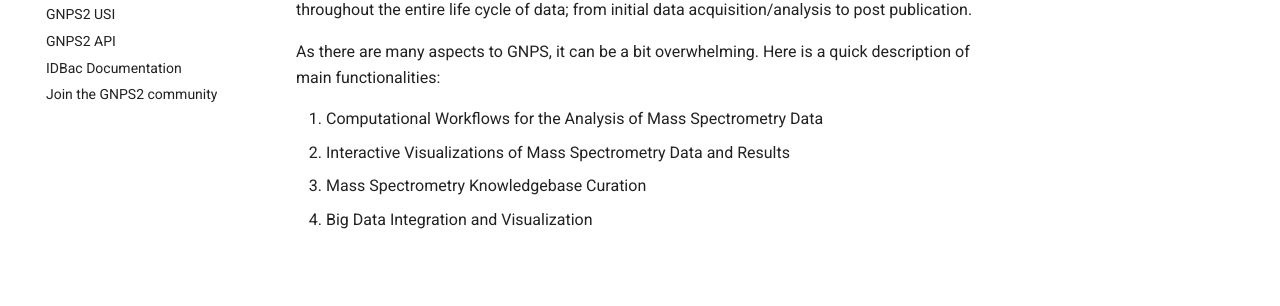
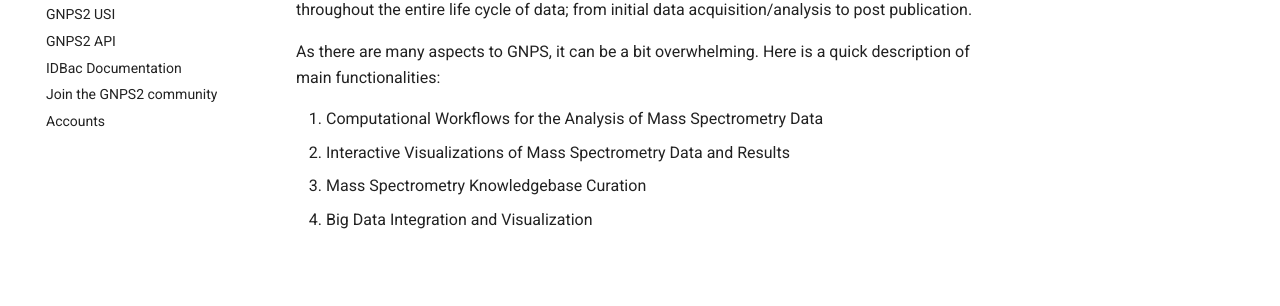
Before and after one commit to Wang-Bioinformatics-Lab/GNPS2_Documentation, an MkDocs documentation site: the page built from docs/index.md, in a window 1280 px wide. Shown: the part 259-565 px from the top of the page. Built offline with MkDocs 1.6.1 and Material for MkDocs 9.7.7, drawn with Linux system fonts in a browser that asks for light colours; comment, search, counter and statistics services are not loaded.

Commit message:
Update mkdocs.yml

```diff
--- a/mkdocs.yml
+++ b/mkdocs.yml
@@ -14,6 +14,7 @@
     - GNPS2 API: api.md
     - IDBac Documentation: idbac.md
     - Join the GNPS2 community: community.md
+    - Accounts: accounts.md
 
 theme:
     name: material
```
